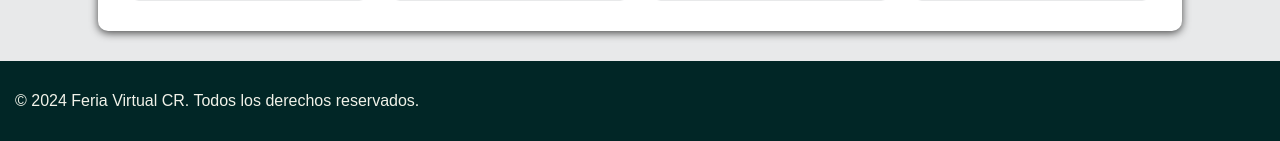
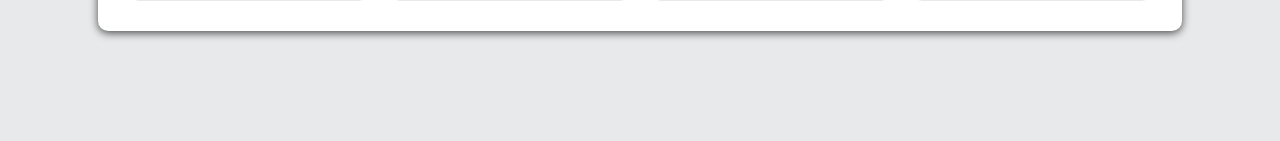
Before and after one commit to Nqxho010/AmbienteWeb, a PHP site: page /Adrian/homePage.html in a window 1280 px wide. Shown: the part 1214-1355 px from the top of the page. After the commit the page ends 1253 px from the top, so only its background shows below. Run offline with PHP 8.4, Linux system fonts and the light colour scheme.

Commit message:
arreglo del footer

```diff
--- a/Adrian/css/footer.css
+++ b/Adrian/css/footer.css
@@ -3,6 +3,10 @@
 .footer{
     background-color: var(--verde-oscuro);
     padding: 15px;
+    position: fixed;
+    bottom:0;
+    width: 100%;
+
 }
 
 .footer__derechos{
--- a/Adrian/css/main.css
+++ b/Adrian/css/main.css
@@ -16,6 +16,7 @@ body {
     font-family: Arial, sans-serif;
     margin: 0;
     padding: 0;
+    padding-bottom:60px;
     background-color: var(--fondo);
     color: var(--texto-oscuro);
 }
```
